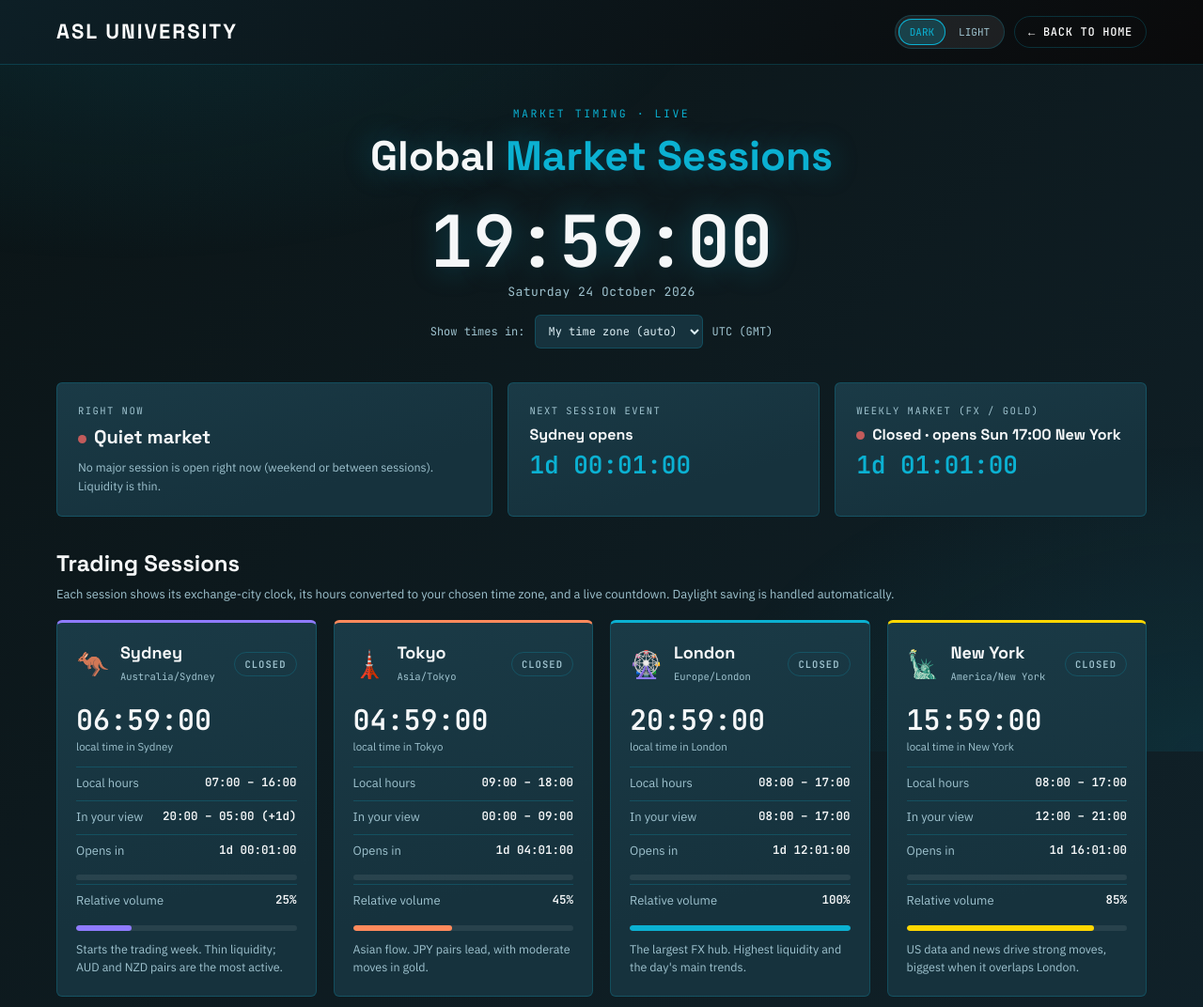
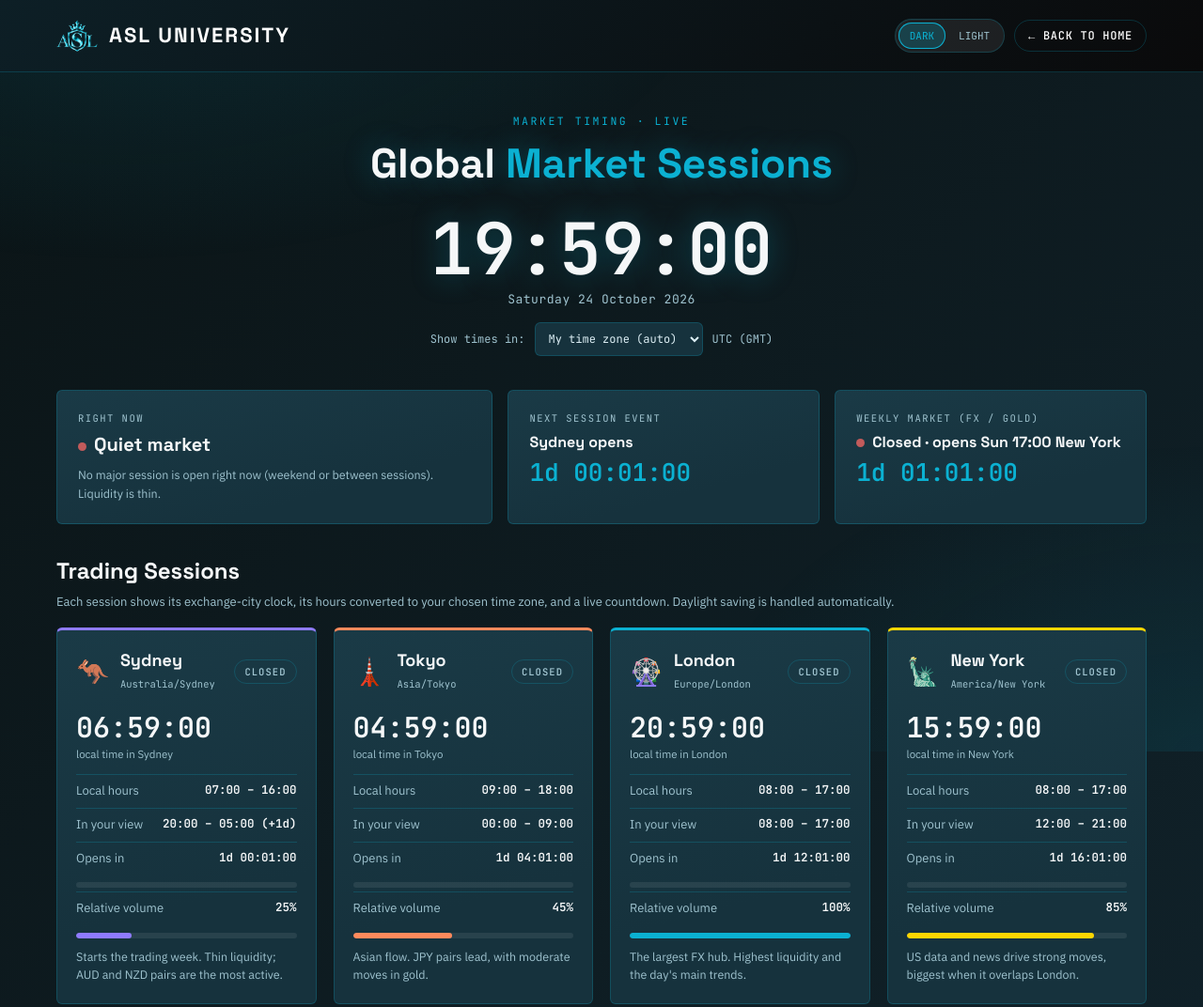
Before and after one commit to asluniversity/ASLuniversity, a plain HTML site: page public/asl-market-sessions.html in a window 1280 px wide. Shown: the top 1072 px of the page at 94% size. Drawn offline with Linux system fonts and the light colour scheme.

Commit message:
Update asl-market-sessions.html

```diff
--- a/public/asl-market-sessions.html
+++ b/public/asl-market-sessions.html
@@ -23,6 +23,7 @@ nav{background:var(--nav);padding:16px 0;border-bottom:1px solid var(--hair);pos
 .wrap{max-width:1200px;margin:0 auto;padding:0 20px}
 .nav-in{display:flex;justify-content:space-between;align-items:center;gap:12px;flex-wrap:wrap}
 .logo{font-family:var(--display);font-size:22px;font-weight:700;color:var(--navtext);letter-spacing:2px;text-decoration:none}
+.logo{display:flex;align-items:center;gap:12px}.logo-icon{height:44px;width:44px;object-fit:contain;flex-shrink:0}
 .nav-r{display:flex;align-items:center;gap:10px}
 .back{font:500 12px var(--mono);letter-spacing:.06em;text-transform:uppercase;color:var(--navtext);text-decoration:none;border:1px solid var(--hair);border-radius:999px;padding:8px 14px}
 .back:hover{color:var(--accent);border-color:var(--accent)}
@@ -87,12 +88,12 @@ h2{font:700 24px var(--display);color:var(--head);margin:34px 0 16px}
 footer{margin-top:50px;padding:30px 20px;text-align:center;border-top:1px solid var(--hair);background:rgba(0,0,0,.12)}
 footer p{font-size:12px;color:var(--muted);max-width:800px;margin:0 auto;line-height:1.8}
 @media(max-width:860px){.status{grid-template-columns:1fr}}
-@media(max-width:640px){.wrap{padding:0 12px}.logo{font-size:16px;letter-spacing:1px}.back span{display:none}.trow,.axis{grid-template-columns:62px 1fr}.trow>b{font-size:10.5px}.liql span{font-size:7px}.panel{padding:16px}h2{font-size:20px}}
+@media(max-width:640px){.wrap{padding:0 12px}.logo{font-size:16px;letter-spacing:1px;gap:6px}.logo-icon{height:30px;width:30px}.back span{display:none}.trow,.axis{grid-template-columns:62px 1fr}.trow>b{font-size:10.5px}.liql span{font-size:7px}.panel{padding:16px}h2{font-size:20px}}
 </style>
 </head>
 <body>
 <nav><div class="wrap nav-in">
-  <a class="logo" href="index.html">ASL UNIVERSITY</a>
+  <a class="logo" href="index.html"><img class="logo-icon" src="asl-logo-transparent.png" alt="ASL University logo" onerror="this.style.display='none'">ASL UNIVERSITY</a>
   <div class="nav-r">
     <div class="tt" role="group" aria-label="Color theme"><button data-th="dark" aria-pressed="true">DARK</button><button data-th="light" aria-pressed="false">LIGHT</button></div>
     <a class="back" href="index.html">&larr; <span>Back to Home</span></a>
```
